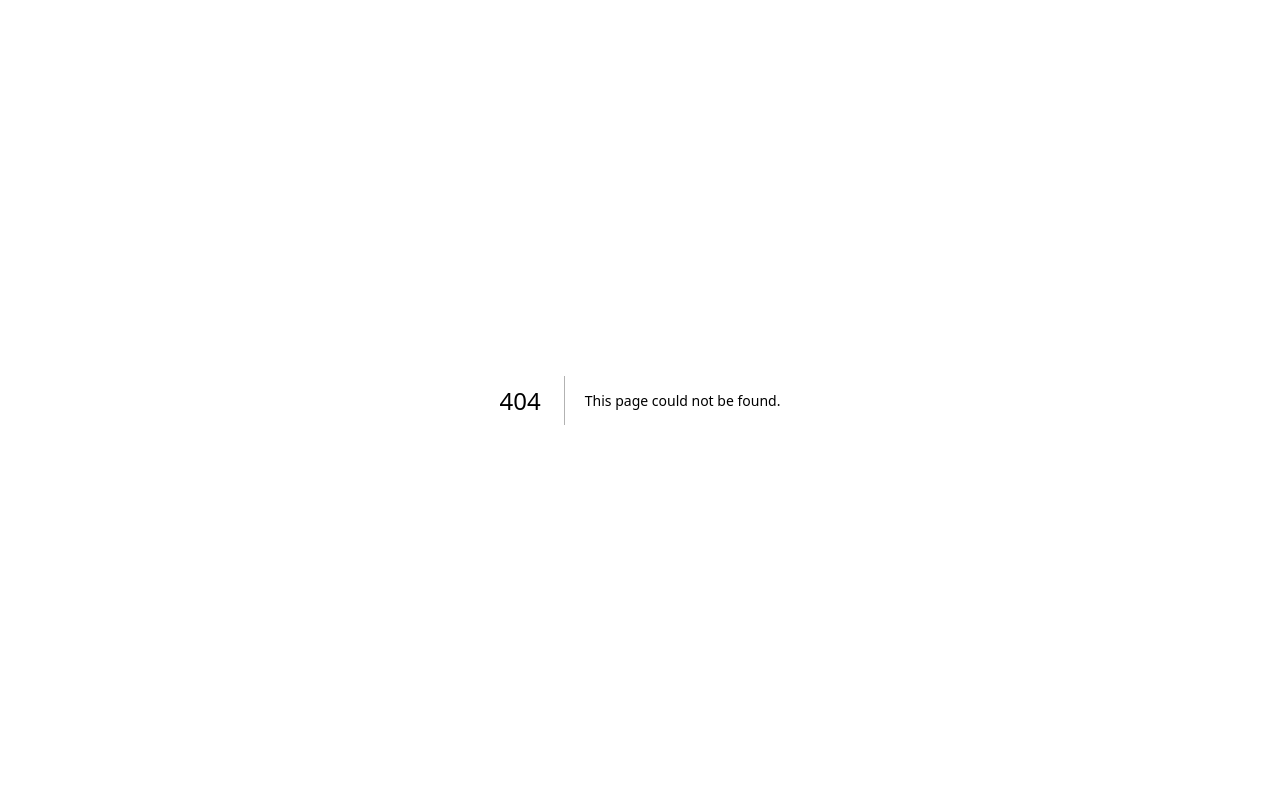
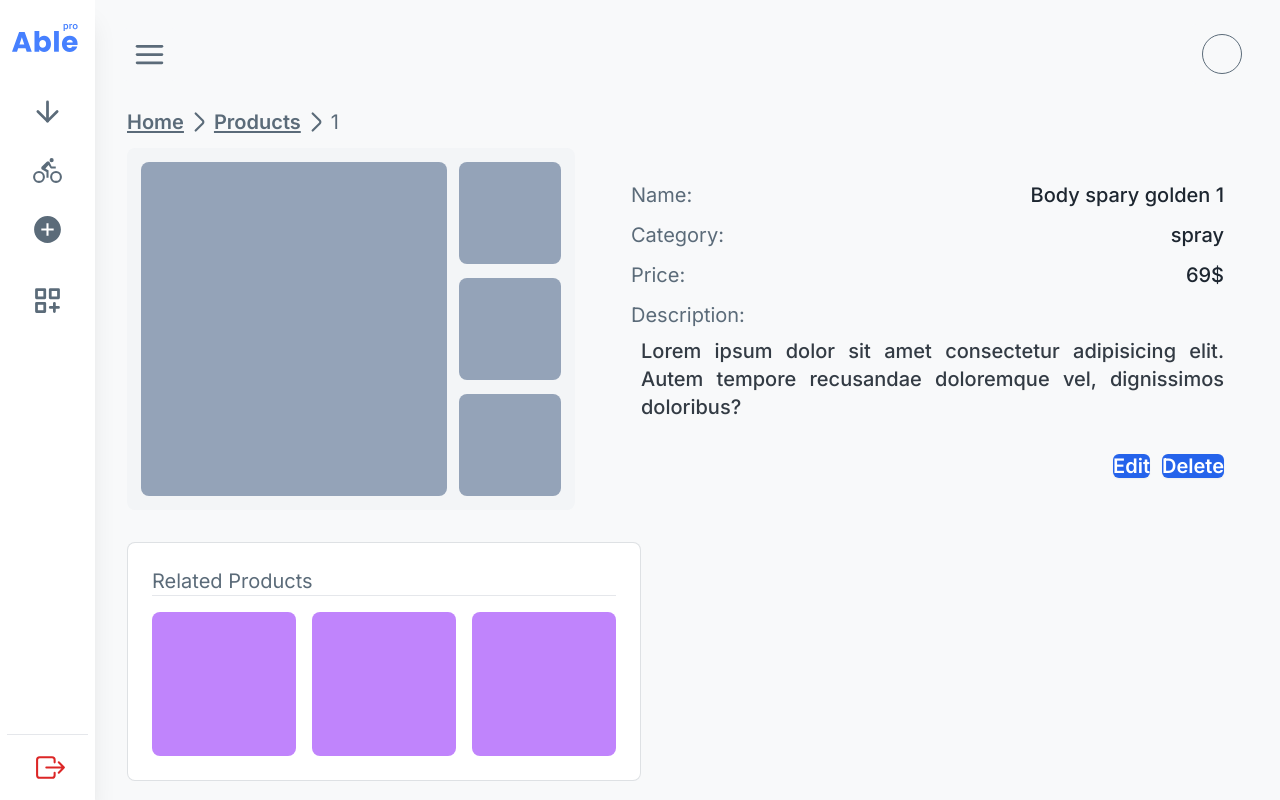
Before and after one commit to saeidsh777/Online-Shop--Group-Development-, a Next.js app: page /dashboard/products/1 in a window 1280 px wide. Before the commit this address had no page. Built offline with nearby package versions, Linux system fonts and the light colour scheme.

Commit message:
Added: sidebar product detail page

```diff
--- /dev/null
+++ b/app/dashboard/(products)/products/[productId]/page.jsx
@@ -0,0 +1,70 @@
+import DashboardBox from '@/components/Boxes/DashboardBox';
+import DashboardBTN from '@/components/Buttons/Dashboard/DashboardBTN';
+
+const page = ({ params: { productId } }) => {
+    return (
+        <div className="mt-3 flex flex-col gap-3 sm:gap-5 md:gap-7 lg:gap-8">
+            <div className="flex flex-col sm:flex-row justify-between gap-3 sm:gap-5 md:gap-7 lg:gap-8">
+                <div className="p-2 md:p-3 lg:p-3.5 bg-[#F3F5F7] w-64 375:w-56 425:w-64 mx-auto sm:mx-0 rounded-lg md:w-[37.5%] flex gap-1.5 md:gap-2 lg:gap-3 sm:flex-col 896:flex-row 896:flex-[0.85] max-w-md">
+                    <div className="bg-slate-400 aspect-square rounded-lg flex-[3]"></div>
+                    <div className="grid grid-rows-3 gap-2 md:gap-3 lg:gap-3.5  sm:grid-cols-3 sm:grid-rows-1 896:grid-cols-1 896:grid-rows-3 flex-1">
+                        <div className="bg-slate-400 rounded-lg aspect-square"></div>
+                        <div className="bg-slate-400 rounded-lg aspect-square"></div>
+                        <div className="bg-slate-400 rounded-lg aspect-square"></div>
+                    </div>
+                </div>
+                <div className="sm:flex-1 p-2 425:p-4 md:p-6 flex flex-col gap-4 sm:justify-between 896:justify-around">
+                    <div className="flex flex-col gap-0.5 sm:gap-3">
+                        <div className="flex items-center justify-between">
+                            <p className="capitalize">name:</p>
+                            <p className="text-dashboard-title font-medium">
+                                Body spary golden {productId}
+                            </p>
+                        </div>
+                        <div className="flex items-center justify-between">
+                            <p className="capitalize">category:</p>
+                            <p className="text-dashboard-title font-medium">
+                                spray
+                            </p>
+                        </div>
+                        <div className="flex items-center justify-between">
+                            <p className="capitalize">price:</p>
+                            <p className="text-dashboard-title font-medium">
+                                69$
+                            </p>
+                        </div>
+                        <div>
+                            <p
+                                className="capitalize sm:mb-0.5 md:mb-1
+                             lg:mb-2"
+                            >
+                                description:
+                            </p>
+                            <p className="text-justify pl-2.5 font-medium text-dashboard-title/90">
+                                Lorem ipsum dolor sit amet consectetur
+                                adipisicing elit. Autem tempore recusandae
+                                doloremque vel, dignissimos doloribus?
+                            </p>
+                        </div>
+                    </div>
+                    <div className="ml-auto flex items-center gap-1 sm:gap-2 896:gap-3">
+                        <DashboardBTN>Edit</DashboardBTN>
+                        <DashboardBTN colorClasses="bg-red-600 hover:bg-red-500 text-white focus-visible:outline-red-600 ">
+                            Delete
+                        </DashboardBTN>
+                    </div>
+                </div>
+            </div>
+            <DashboardBox className="w-fit">
+                <h3>Related Products</h3>
+                <hr />
+                <div className="flex items-center flex-wrap gap-4 mt-4">
+                    <div className="bg-purple-400 aspect-square w-20 425:w-24 md:w-28 896:w-32 lg:w-36 rounded-lg "></div>
+                    <div className="bg-purple-400 aspect-square w-20 425:w-24 md:w-28 896:w-32 lg:w-36 rounded-lg "></div>
+                    <div className="bg-purple-400 aspect-square w-20 425:w-24 md:w-28 896:w-32 lg:w-36 rounded-lg "></div>
+                </div>
+            </DashboardBox>
+        </div>
+    );
+};
+export default page;
--- a/tailwind.config.js
+++ b/tailwind.config.js
@@ -34,6 +34,8 @@ module.exports = {
                 320: '320px',
                 375: '375px',
                 425: '425px',
+                // md < 896px < lg
+                896: '896px',
                 // lg < 1152px < xl
                 1152: '1152px',
             },
```
